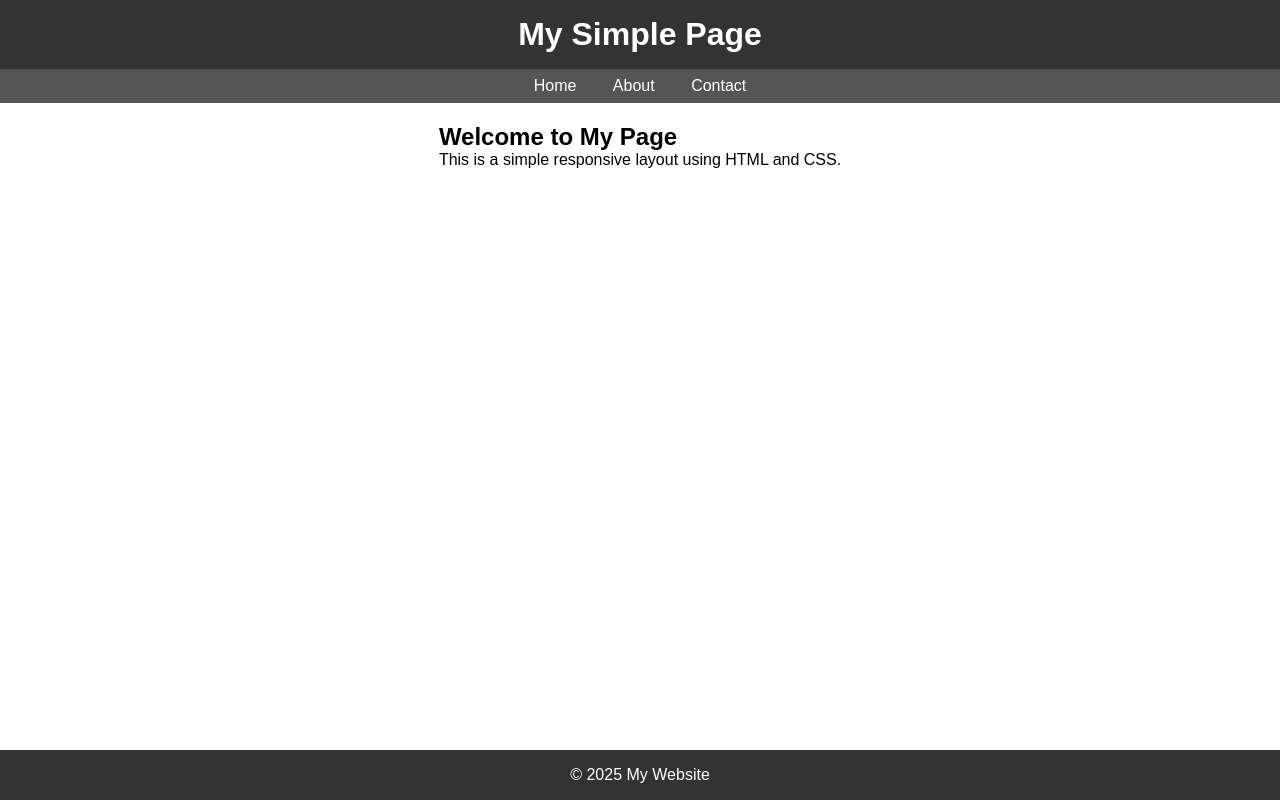
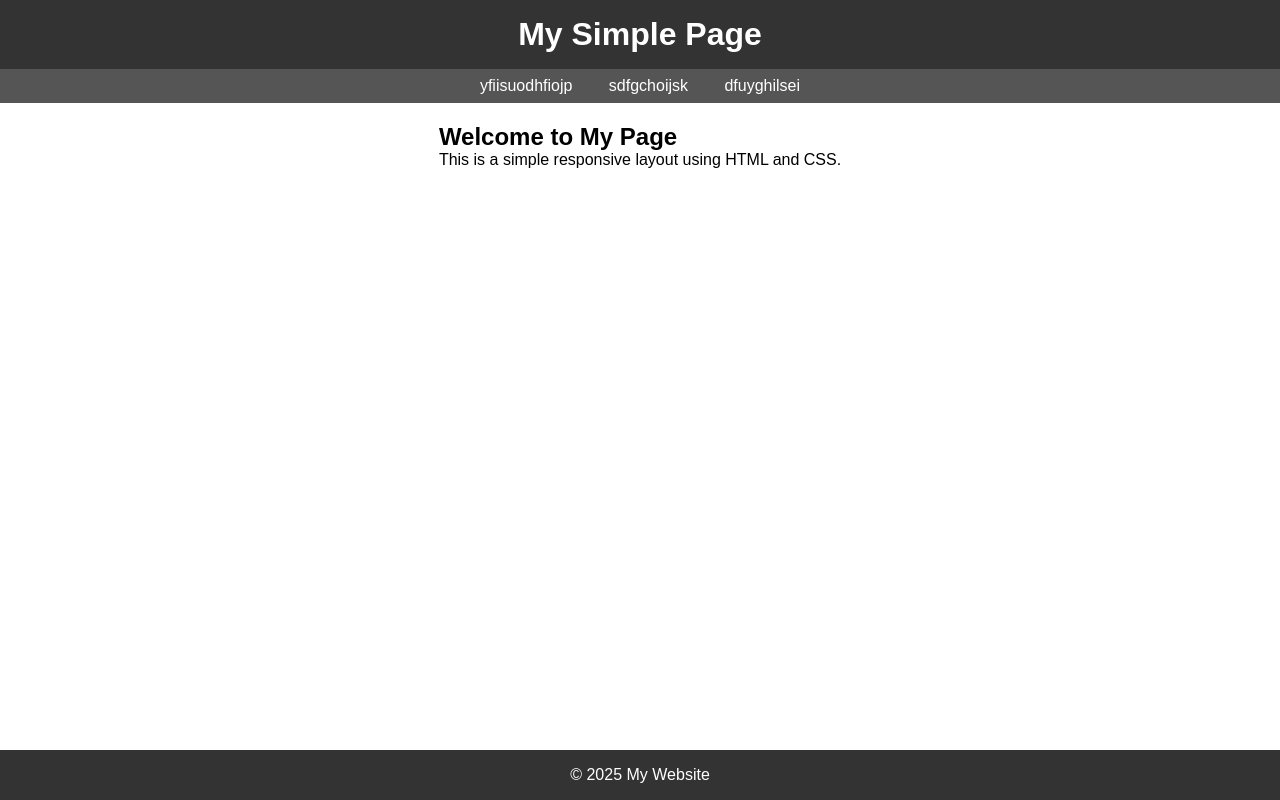
Before and after one commit to michaelwithonehand/Dascalu-Mihai-PAP2113G, a plain HTML site: page index.html in a window 1280 px wide. Drawn offline with Linux system fonts and the light colour scheme.

Commit message:
4th test commit

```diff
--- a/index.html
+++ b/index.html
@@ -11,9 +11,9 @@
         <h1>My Simple Page</h1>
     </header>
     <nav>
-        <a href="#">Home</a>
-        <a href="#">About</a>
-        <a href="#">Contact</a>
+        <a href="#">yfiisuodhfiojp</a>
+        <a href="#">sdfgchoijsk</a>
+        <a href="#">dfuyghilsei</a>
     </nav>
     <div class="container">
         <h2>Welcome to My Page</h2>
```
